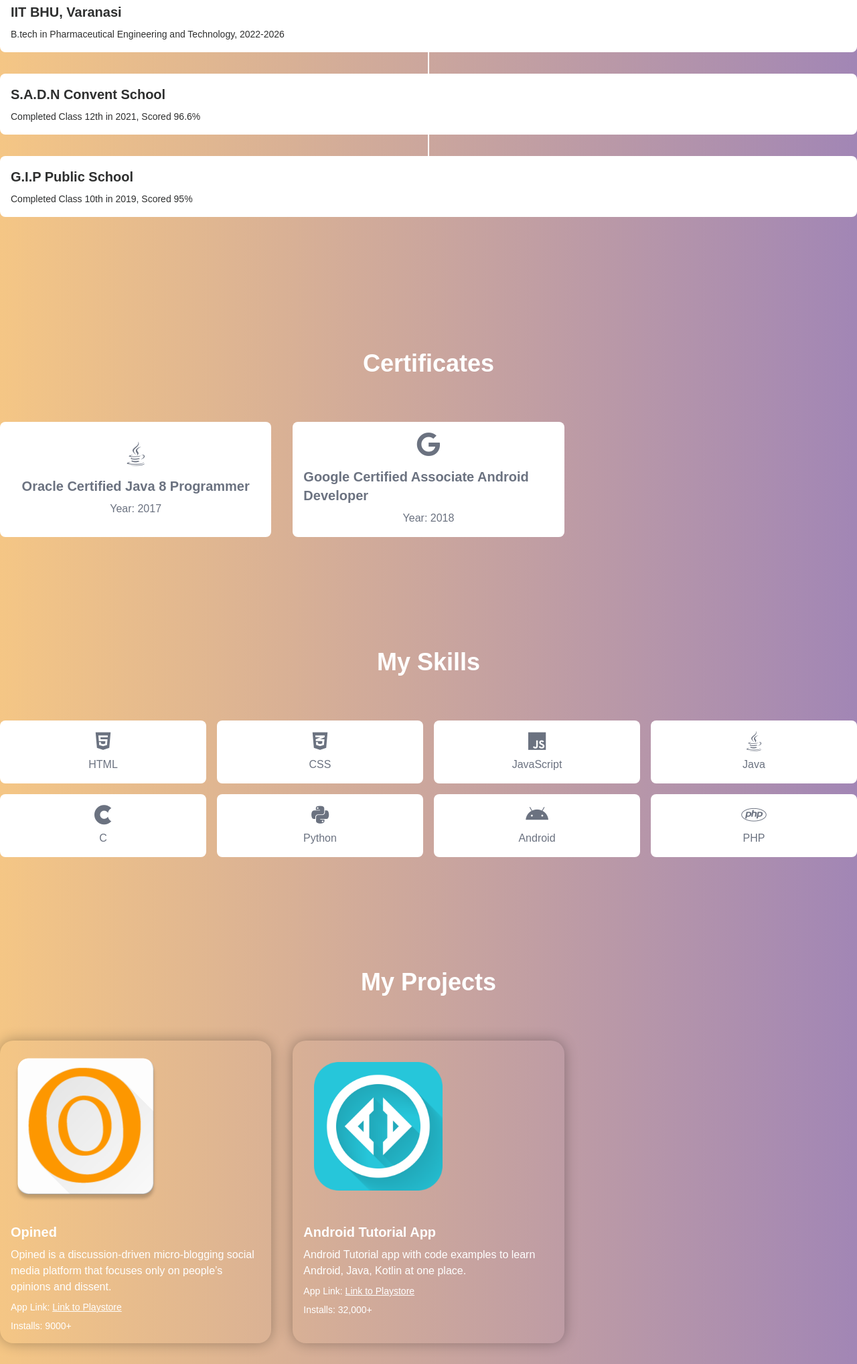
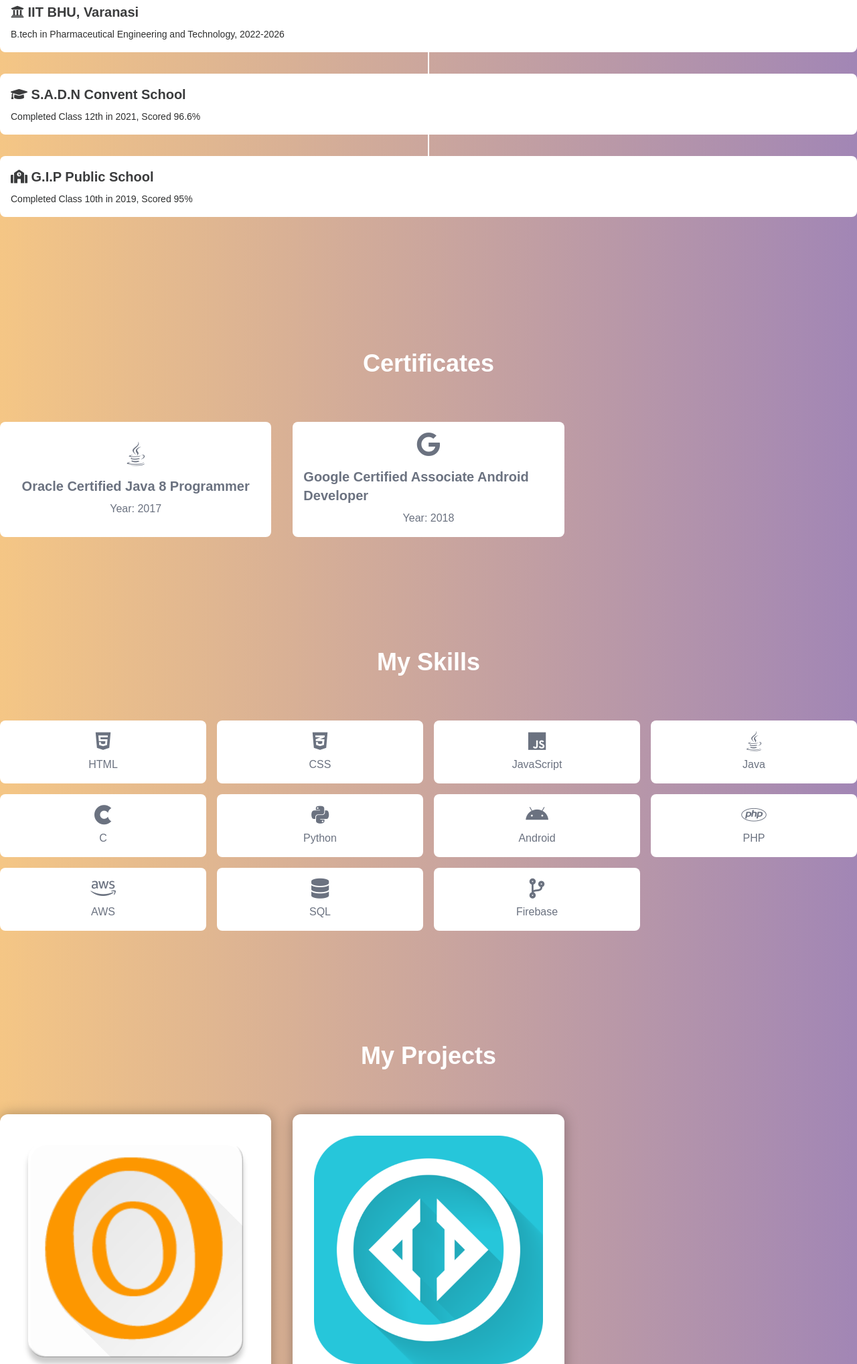
Before and after one commit to shashankiitbhu/COPS-Portfolio, a plain HTML site: page index.htm in a window 1280 px wide. Shown: the part 763-2800 px from the top of the page at 67% size. Drawn offline with nearby package versions, Linux system fonts and the light colour scheme; no server answers.

Commit message:
UI Improvements

```diff
--- a/index.htm
+++ b/index.htm
@@ -58,14 +58,15 @@
     }
 
     .project-card {
-      border-radius: 20px;
+      border-radius: 12px;
       overflow: hidden;
       box-shadow: 0px 0px 20px rgba(0, 0, 0, 0.3);
       transition: transform 0.3s ease;
+      background-color: white;
     }
 
     .project-card:hover {
-      transform: translateY(-5px);
+      transform: translateY(-10px);
     }
 
 
@@ -100,7 +101,7 @@
 
 .timeline-content h3 {
   margin-bottom: 0.5rem;
-  color: #2e2f2f;
+  color: #3b3c3d;
   font-size: 1.25rem;
   font-weight: bold;
 }
@@ -110,19 +111,6 @@
   color: #2e2f2f;
   font-size: 0.875rem;
 }
-
-.timeline-item:before {
-  content: '';
-  position: absolute;
-  top: 50%;
-  left: -8px;
-  width: 16px;
-  height: 16px;
-  background-color: #fff;
-  border-radius: 50%;
-  transform: translateY(-50%);
-}
-
 .timeline-item:first-child:before {
   display: none;
 }
@@ -137,6 +125,11 @@
 
 .timeline-item:last-child:before {
   border-width: 0;
+}
+
+.timeline-item:hover{
+  transform: scale(1.01);
+  transition: 0.2s;
 }
 .joke-card {
   background-color: #ffffff;
@@ -223,37 +216,36 @@
       <div class="timeline">
         <div class="timeline-item">
           <div class="timeline-content">
-            <h3>IIT BHU, Varanasi</h3>
+            <h3><i class="fas fa-university"></i> IIT BHU, Varanasi</h3>
             <p class="text-gray-500">B.tech in Pharmaceutical Engineering and Technology, 2022-2026</p>
           </div>
         </div>
         <div class="timeline-item">
           <div class="timeline-content">
-            <h3>S.A.D.N Convent School</h3>
+            <h3><i class="fas fa-graduation-cap"></i> S.A.D.N Convent School</h3>
             <p class="text-gray-500">Completed Class 12th in 2021, Scored 96.6%</p>
           </div>
         </div>
         <div class="timeline-item">
-            <div class="timeline-content">
-              <h3>G.I.P Public School</h3>
-              <p class="text-gray-500">Completed Class 10th in 2019, Scored 95%</p>
-            </div>
+          <div class="timeline-content">
+            <h3><i class="fas fa-school"></i> G.I.P Public School</h3>
+            <p class="text-gray-500">Completed Class 10th in 2019, Scored 95%</p>
           </div>
+        </div>
       </div>
     </div>
   </section>
-
 
   <section id="certificates" class="section bg-gradient-to-r from-pink-600 to-rose-600 text-white">
     <div class="container mx-auto section-content">
       <h2 class="section-title">Certificates</h2>
       <div class="grid grid-cols-1 md:grid-cols-2 lg:grid-cols-3 gap-8">
-        <div class="certificate-card bg-white rounded-lg p-4 flex items-center justify-center flex-col hover:shadow-xl transition duration-300">
+        <div class="certificate-card bg-white rounded-lg p-4 flex items-center justify-center flex-col hover:shadow-xl transition duration-400">
           <i class="fab fa-java text-4xl mb-4 text-gray-500"></i>
           <h3 class="text-xl font-bold mb-2 text-gray-500">Oracle Certified Java 8 Programmer</h3>
           <p class="text-gray-500">Year: 2017</p>
         </div>
-        <div class="certificate-card bg-white rounded-lg p-4 flex items-center justify-center flex-col hover:shadow-xl transition duration-300">
+        <div class="certificate-card bg-white rounded-lg p-4 flex items-center justify-center flex-col hover:shadow-xl transition duration-400">
           <i class="fab fa-google text-4xl mb-4 text-gray-500"></i>
           <h3 class="text-xl font-bold mb-2 text-gray-500" >Google Certified Associate Android Developer</h3>
           <p class="text-gray-500">Year: 2018</p>
@@ -298,6 +290,19 @@
             <i class="fab fa-php text-3xl mb-2"></i>
             <p>PHP</p>
           </li>
+          <li class="p-4 bg-white rounded-lg  text-center text-gray-500 flex-col hover:shadow-xl transition duration-300">
+            <i class="fab fa-aws text-3xl mb-2"></i>
+            <p>AWS</p>
+          </li>
+          <li class="p-4 bg-white rounded-lg  text-center text-gray-500 flex-col hover:shadow-xl transition duration-300">
+            <i class="fas fa-database text-3xl mb-2"></i>
+            <p>SQL</p>
+          </li>
+          <li class="p-4 bg-white rounded-lg  text-center text-gray-500 flex-col hover:shadow-xl transition duration-300">
+            <i class="fas fa-code-branch text-3xl mb-2"></i>
+            <p>Firebase</p>
+          </li>
+
       </ul>
     </div>
   </section>
@@ -306,27 +311,28 @@
     <div class="container mx-auto section-content">
       <h2 class="section-title">My Projects</h2>
       <div class="grid grid-cols-1 md:grid-cols-2 lg:grid-cols-3 gap-8">
-        <div class="project-card">
-          <img src="unnamed.png" alt="Project 1" class="w-64">
+        <div class="project-card text-gray-500 bg-gray-100 rounded-lg">
+          <img src="unnamed.png" alt="Project 1" class="w-full">
           <div class="p-4">
             <h3 class="text-xl font-bold mb-2">Opined</h3>
-            <p class="mb-2">Opined is a discussion-driven micro-blogging social media platform that focuses only on people’s opinions and dissent. </p>
-            <p class="text-sm text-white-500 mb-2">App Link: <a href="https://play.google.com/store/apps/details?id=com.app.weopined&hl=en_IN&gl=US" class="text-white underline">Link to Playstore</a></p>
-            <p class="text-sm text-white-500">Installs: 9000+</p>
+            <p class="mb-4">Opined is a discussion-driven micro-blogging social media platform that focuses only on people’s opinions and dissent.</p>
+            <p class="text-sm text-gray-500 mb-2">App Link: <a href="https://play.google.com/store/apps/details?id=com.app.weopined&hl=en_IN&gl=US" class="text-gray-500 underline">Link to Playstore</a></p>
+            <p class="text-sm text-gray-500">Installs: 9000+</p>
           </div>
         </div>
-        <div class="project-card">
-          <img src="orion.png" alt="Project 2" class="w-64 p-8">
+        <div class="project-card text-gray-500 bg-gray-100 rounded-lg">
+          <img src="orion.png" alt="Project 2" class="w-full p-8">
           <div class="p-4">
             <h3 class="text-xl font-bold mb-2">Android Tutorial App</h3>
-            <p class="mb-2">Android Tutorial app with code examples to learn Android, Java, Kotlin at one place. </p>
-            <p class="text-sm text-white-500 mb-2">App Link: <a href="https://play.google.com/store/apps/details?id=programming.android.tutorial&hl=en_IN&gl=US" class="text-white underline">Link to Playstore</a></p>
-            <p class="text-sm text-white-500">Installs: 32,000+</p>
+            <p class="mb-4">Android Tutorial app with code examples to learn Android, Java, Kotlin at one place.</p>
+            <p class="text-sm text-gray-500 mb-2">App Link: <a href="https://play.google.com/store/apps/details?id=programming.android.tutorial&hl=en_IN&gl=US" class="text-gray-500 underline">Link to Playstore</a></p>
+            <p class="text-sm text-gray-500">Installs: 32,000+</p>
           </div>
         </div>
       </div>
     </div>
   </section>
+
 
   <section id="jokes" class="section bg-gradient-to-r from-yellow-600 to-amber-600 text-gray-500">
     <div class="container mx-auto section-content">
```
Also changed, not shown: script.js (line endings or trailing spaces).
